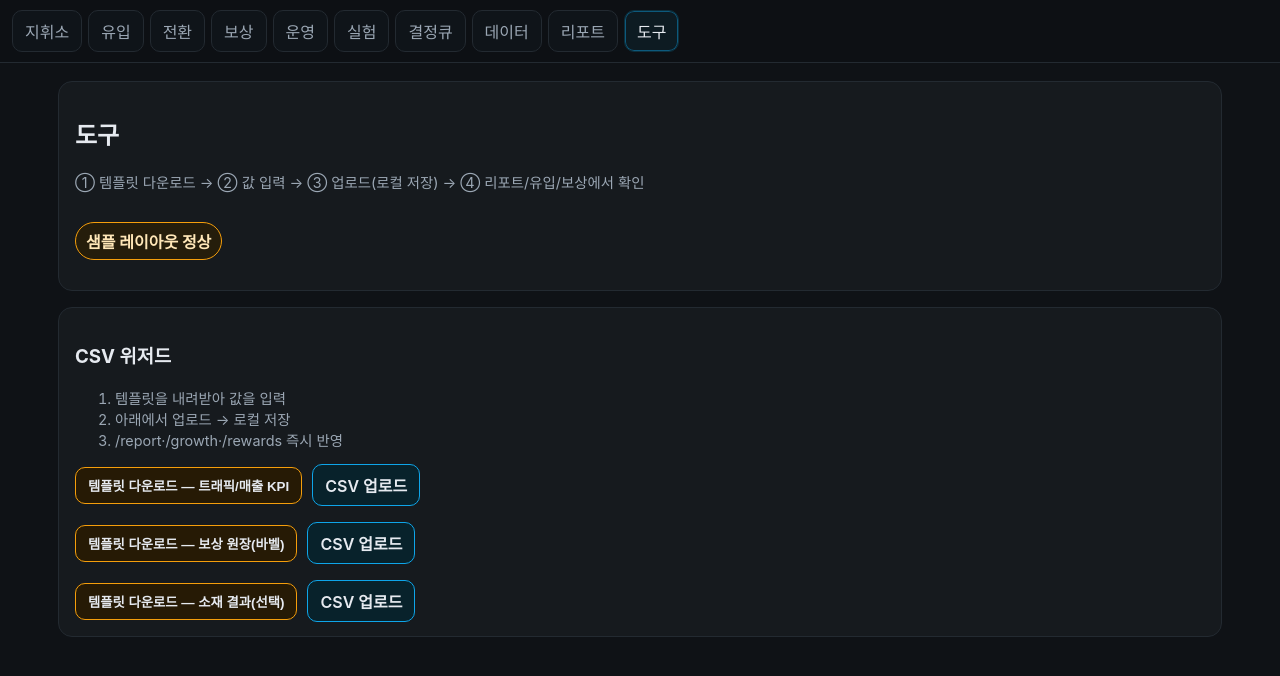
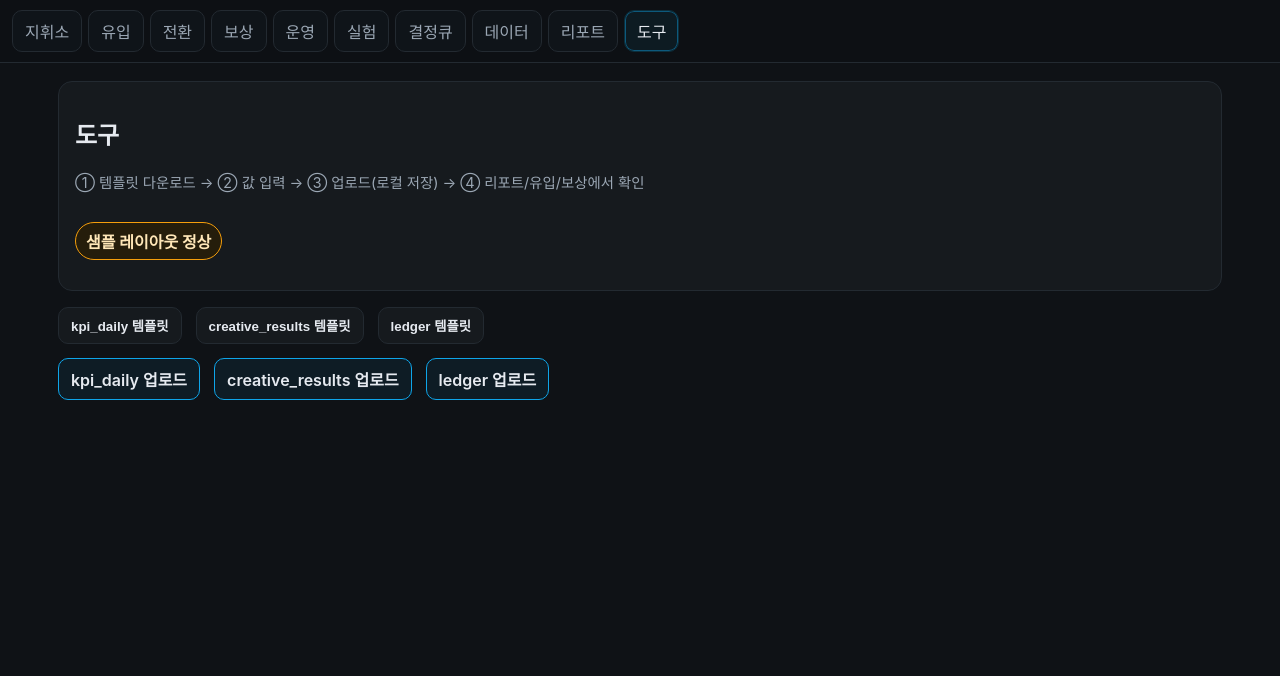
Before and after one commit to sht27363838-glitch/zp-v3.0, a Next.js app: page /tools in a window 1280 px wide. Shown: the top 676 px of the page. Built offline with nearby package versions, Linux system fonts and the light colour scheme.

Commit message:
Update CsvWizard.tsx

```diff
--- a/app/_components/CsvWizard.tsx
+++ b/app/_components/CsvWizard.tsx
@@ -1,46 +1,69 @@
 'use client';
-import { saveCsvToLocal, csvTemplate } from '../_lib/readCsv';
+import React, { useRef, useState } from 'react';
+import { parseCsv, saveCsv, sampleTemplate } from '../_lib/readCsv';
 
 export default function CsvWizard(){
-  const templates = [
-    ['kpi_daily','트래픽/매출 KPI'],
-    ['ledger','보상 원장(바벨)'],
-    ['creative_results','소재 결과(선택)'],
-  ] as const;
+  const [msg, setMsg] = useState<string>('');
+  const fileRef = useRef<HTMLInputElement|null>(null);
 
-  const onDownload=(name:string)=>{
-    const blob = new Blob([csvTemplate(name as any)], {type:'text/csv;charset=utf-8'});
-    const url = URL.createObjectURL(blob);
-    const a = document.createElement('a'); a.href=url; a.download=`${name}.csv`; a.click(); URL.revokeObjectURL(url);
+  const downloadTemplate = (name: string) => {
+    const blob = new Blob([sampleTemplate(name)], {type:'text/csv;charset=utf-8;'});
+    const a = document.createElement('a');
+    a.href = URL.createObjectURL(blob);
+    a.download = `${name}.csv`;
+    a.click();
+    setMsg(`${name}.csv 템플릿 다운로드`);
   };
 
-  const onUpload=(name:string, file:File)=>{
-    file.text().then(txt=>{
-      saveCsvToLocal(name, txt);
-      alert(`${name} 업로드 완료`);
-    });
+  const onUpload = async (name: string, e: React.ChangeEvent<HTMLInputElement>)=>{
+    const f = e.target.files?.[0]; if(!f) return;
+    const text = await f.text();
+    // 유효성 체크(헤더 존재)
+    const rows = parseCsv(text);
+    if (!rows.length && !text.startsWith(sampleTemplate(name).split('\n')[0])) {
+      setMsg('CSV 형식이 올바르지 않습니다.');
+      return;
+    }
+    saveCsv(name, text);
+    setMsg(`${name}.csv 업로드 완료(로컬 저장)`);
+    e.target.value = '';
   };
 
   return (
-    <section className='card'>
-      <h3>CSV 위저드</h3>
-      <ol className='muted'>
-        <li>템플릿을 내려받아 값을 입력</li>
-        <li>아래에서 업로드 → 로컬 저장</li>
-        <li>/report·/growth·/rewards 즉시 반영</li>
-      </ol>
-      <div className='stack'>
-        {templates.map(([key,label])=>
-          <div key={key} className='row gap'>
-            <button className='btn warn' onClick={()=>onDownload(key)}>템플릿 다운로드 — {label}</button>
-            <label className='btn primary'>
-              CSV 업로드
-              <input type='file' accept='.csv' style={{display:'none'}}
-                     onChange={e=>{const f=e.target.files?.[0]; if(f) onUpload(key,f);}}/>
-            </label>
-          </div>
-        )}
+    <div className='stack gap'>
+      <div className='row gap wrap'>
+        <button className='btn' onClick={()=>downloadTemplate('kpi_daily')}>kpi_daily 템플릿</button>
+        <button className='btn' onClick={()=>downloadTemplate('creative_results')}>creative_results 템플릿</button>
+        <button className='btn' onClick={()=>downloadTemplate('ledger')}>ledger 템플릿</button>
       </div>
-    </section>
+
+      <div className='row gap wrap'>
+        <label className='uploader'>
+          <input ref={fileRef} type='file' accept='.csv' onChange={(e)=>onUpload('kpi_daily',e)} hidden/>
+          <span className='btn accent'>kpi_daily 업로드</span>
+        </label>
+        <label className='uploader'>
+          <input type='file' accept='.csv' onChange={(e)=>onUpload('creative_results',e)} hidden/>
+          <span className='btn accent'>creative_results 업로드</span>
+        </label>
+        <label className='uploader'>
+          <input type='file' accept='.csv' onChange={(e)=>onUpload('ledger',e)} hidden/>
+          <span className='btn accent'>ledger 업로드</span>
+        </label>
+      </div>
+
+      {msg && <p className='badge info'>{msg}</p>}
+      <style jsx>{`
+        .wrap{flex-wrap:wrap}
+        .uploader{display:inline-block}
+        .btn{padding:8px 12px;border-radius:10px;border:1px solid #232A31;background:#161A1E;color:#E6EAF0}
+        .btn.accent{border-color:#0EA5E9;background:#0EA5E911}
+        .row{display:flex;gap:10px;align-items:center}
+        .stack{display:flex;flex-direction:column;gap:14px}
+        .badge{display:inline-block;padding:6px 10px;border-radius:10px;border:1px solid #232A31;background:#161A1E;color:#9BA7B4}
+        .badge.info{border-color:#8B5CF6;color:#E6EAF0}
+        .gap{gap:14px}
+      `}</style>
+    </div>
   );
 }
```
